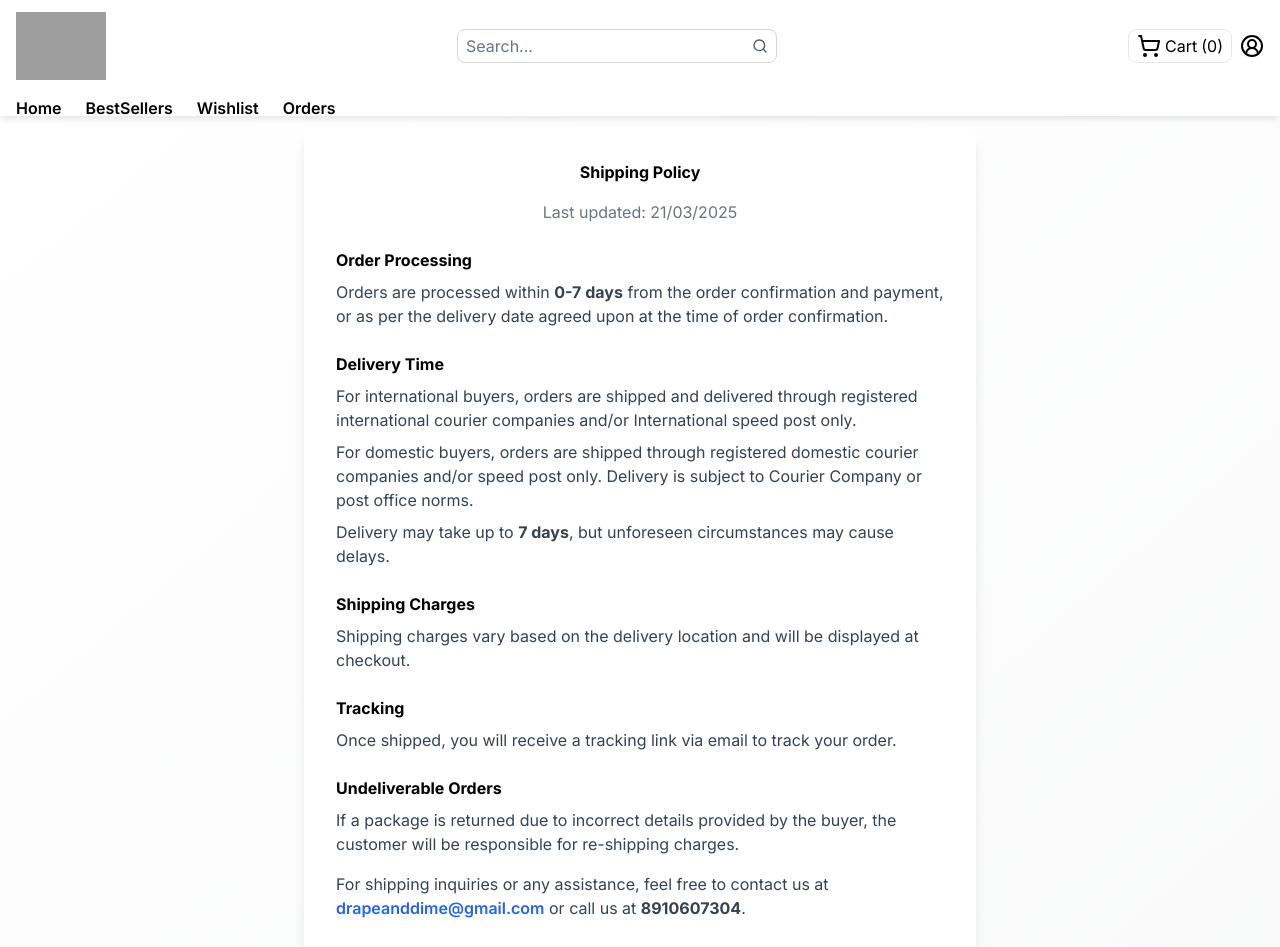
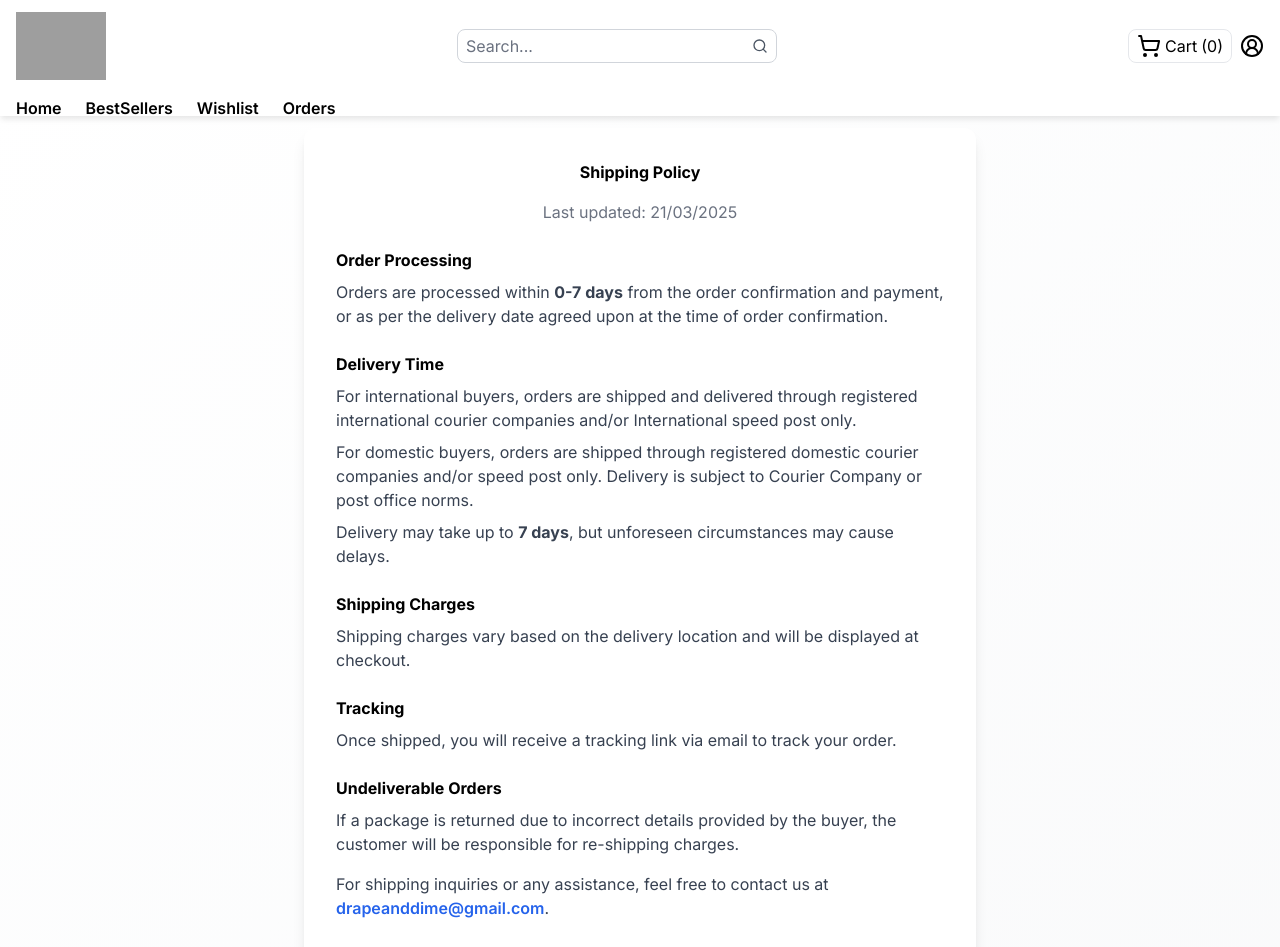
Before and after one commit to says10/DrapeAndDime, a Next.js app in the folder borcella_store-master/: page /shipping-policy in a window 1280 px wide. Shown: the top 947 px of the page. Built offline with nearby package versions, Linux system fonts and the light colour scheme; no server answers; grey boxes are pictures that could not be loaded.

Commit message:
production  ready

```diff
--- a/borcella_store-master/app/(root)/shipping-policy/page.tsx
+++ b/borcella_store-master/app/(root)/shipping-policy/page.tsx
@@ -18,7 +18,7 @@ const Shipping: React.FC = () => {
         <p className="text-sm sm:text-base text-gray-700 mb-4">Once shipped, you will receive a tracking link via email to track your order.</p>
         <h2 className="text-lg sm:text-2xl font-bold mt-6 mb-2">Undeliverable Orders</h2>
         <p className="text-sm sm:text-base text-gray-700 mb-4">If a package is returned due to incorrect details provided by the buyer, the customer will be responsible for re-shipping charges.</p>
-        <p className="text-sm sm:text-base text-gray-700 mb-4">For shipping inquiries or any assistance, feel free to contact us at <a href="mailto:drapeanddime@gmail.com" className="text-blue-600 hover:underline font-semibold"> drapeanddime@gmail.com</a> or call us at <strong>8910607304</strong>.</p>
+        <p className="text-sm sm:text-base text-gray-700 mb-4">For shipping inquiries or any assistance, feel free to contact us at <a href="mailto:drapeanddime@gmail.com" className="text-blue-600 hover:underline font-semibold"> drapeanddime@gmail.com</a>.</p>
         <h2 className="text-lg sm:text-2xl font-bold mt-6 mb-2">Disclaimer</h2>
         <p className="text-sm sm:text-base text-gray-700 mb-4">We are not liable for any delay in delivery by the courier company or postal authorities and only guarantee to hand over the consignment to the courier company or postal authorities within the stipulated time.</p>
       </div>
```
